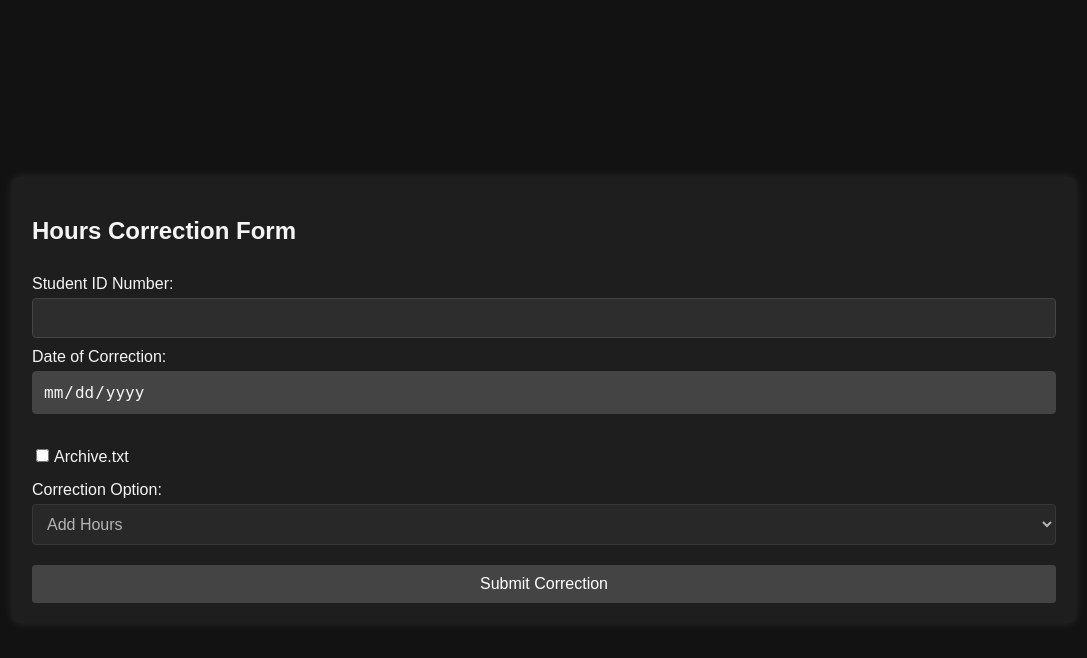
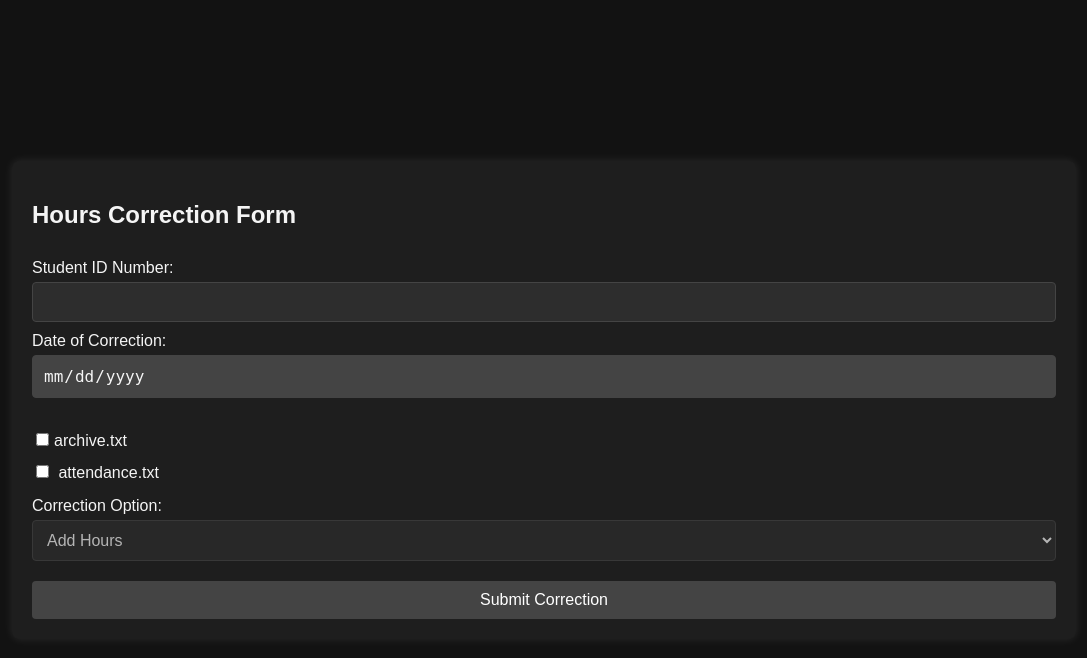
Before and after one commit to SkywardSyntax/HourLogger, a Flask app: a page that uses templates/hour_corrector.html in a window 1280 px wide. Shown: the top 658 px of the page, without its empty margins (96-1183 px from the left). Run offline with Flask 3, Linux system fonts and the light colour scheme.

Commit message:
hot fix to repair hour corrector

```diff
--- a/app.py
+++ b/app.py
@@ -604,7 +604,14 @@ def hours_corrector():
             message = "Hours corrected successfully!"
     else:
         message = ""
-    attendance_files = [filename for filename in os.listdir("data") if filename.startswith("attendance")]
+        # Recursively get all attendance files
+        attendance_files = []
+        for root, dirs, files in os.walk("data"):
+            for file in files:
+                if file.startswith("attendance"):
+                    attendance_files.append(os.path.join(root, file))
+
+
     return render_template('hour_corrector.html', attendance_files=attendance_files, random_string=random_string, message = message)
 
 @app.route('/check_exclusive_checkin/<student_id>/<date_of_correction>', methods=['POST'])
--- a/templates/hour_corrector.html
+++ b/templates/hour_corrector.html
@@ -106,9 +106,11 @@
             <input type="date" id="date_of_correction" name="date_of_correction" required disabled>
 
             <div class="checkbox-group">
-                <label><input type="checkbox" name="file_selection" value="archive.txt">Archive.txt</label>
+                <label><input type="checkbox" name="file_selection" value="data/rawHours/archive.txt">archive.txt</label>
                 {% for file in attendance_files %}
-                    <label><input type="checkbox" name="file_selection" value="{{ file }}">{{ file }}</label>
+                    <label>
+                        <input type="checkbox" name="file_selection" value="{{ file }}">
+                        {{ file.split('/')[-1] }}  </label>
                 {% endfor %}
             </div>
 
```
